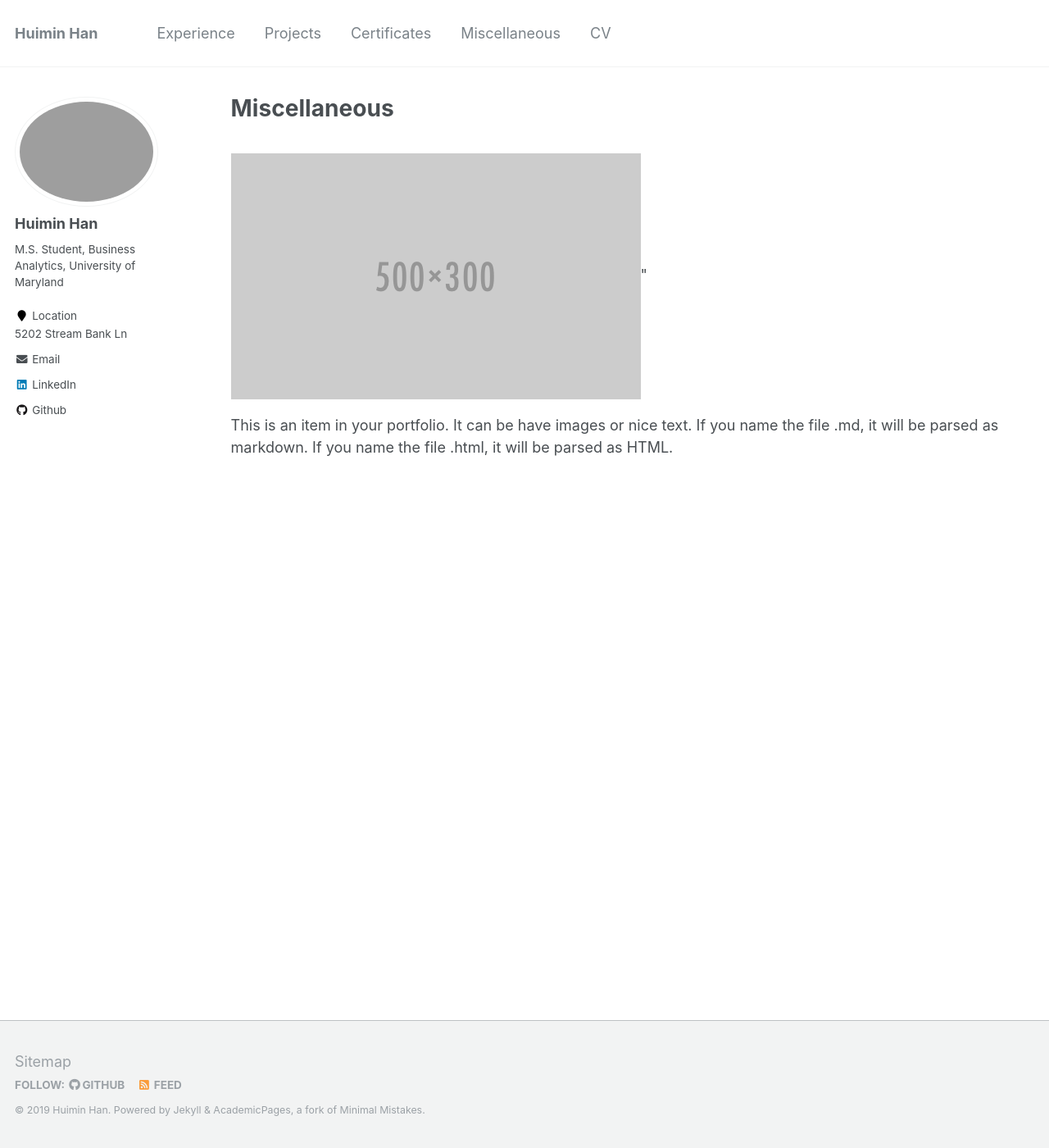
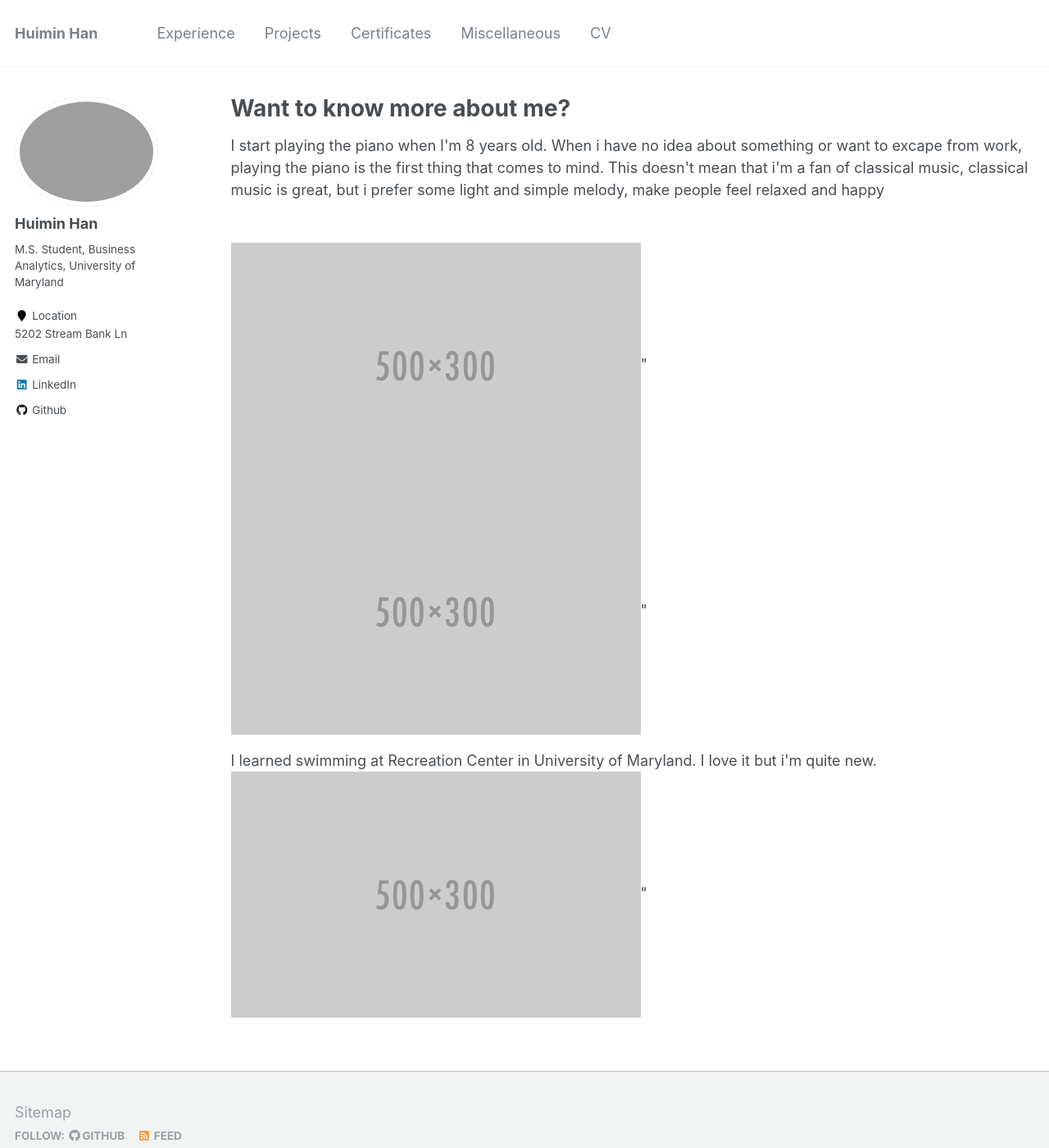
Before and after one commit to HannahHan3/HannahHan3.github.io, a Jekyll site: the page built from _pages/miscellaneous.html, in a window 1280 px wide and 1400 px high. Shown: the whole window at 82% size. Built offline with Jekyll 4.4.1, drawn with Linux system fonts in a browser that asks for light colours.

Commit message:
Update miscellaneous.html

```diff
--- a/_pages/miscellaneous.html
+++ b/_pages/miscellaneous.html
@@ -1,12 +1,16 @@
 ---
 layout: archive
-title: "Miscellaneous"
+title: "Want to know more about me?"
 permalink: /miscellaneous/
 author_profile: true
 ---
 {% include base_path %}
 
- <br/><img src='/images/500x300.png'>"
+<p>I start playing the piano when I'm 8 years old. When i have no idea about something or want to excape from work, playing the piano is the first thing that comes to mind.
+This doesn't mean that i'm a fan of classical music, classical music is great, but i prefer some light and simple melody, make people feel relaxed and happy </p><br/>
+<img src='/images/500x300.png'>"
+ <img src='/images/500x300.png'>"
 
 
-<p>This is an item in your portfolio. It can be have images or nice text. If you name the file .md, it will be parsed as markdown. If you name the file .html, it will be parsed as HTML.</p>
+<p>I learned swimming at Recreation Center in University of Maryland. I love it but i'm quite new.
+  <img src='/images/500x300.png'>"
```
